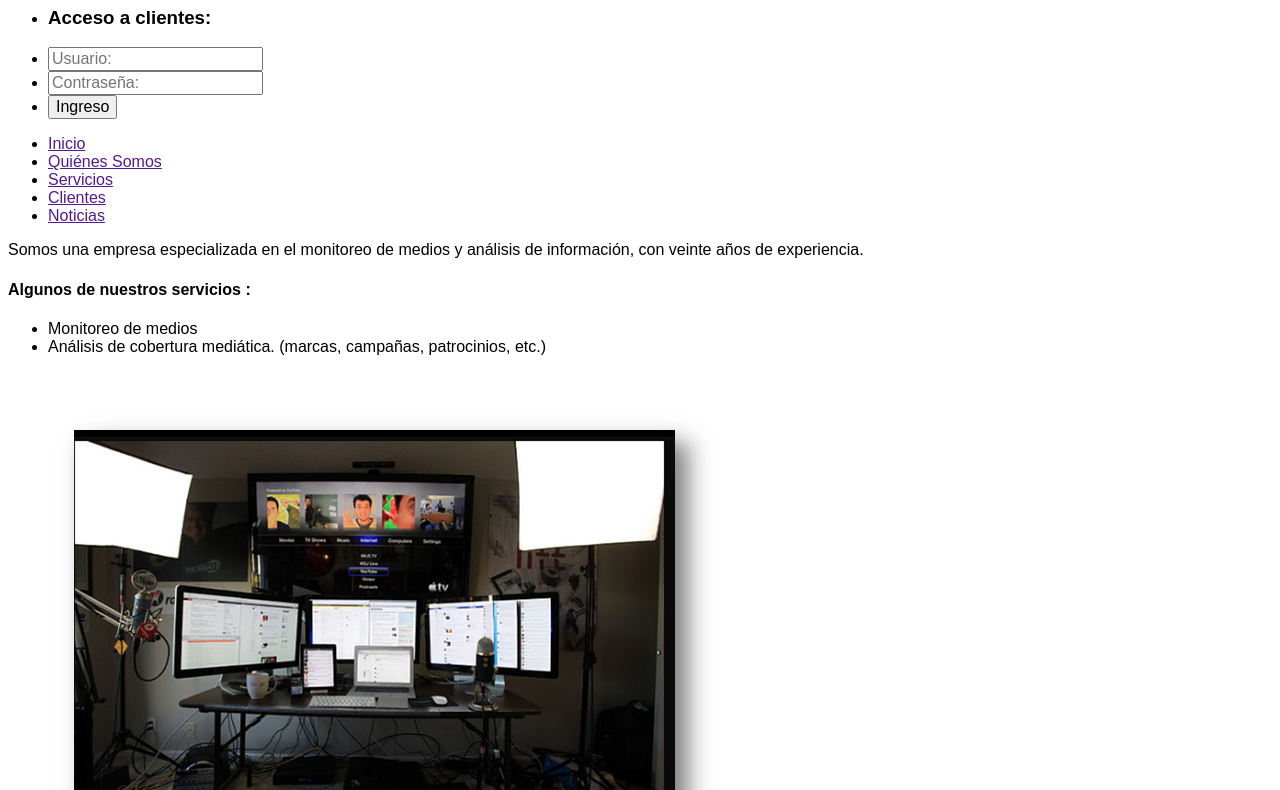
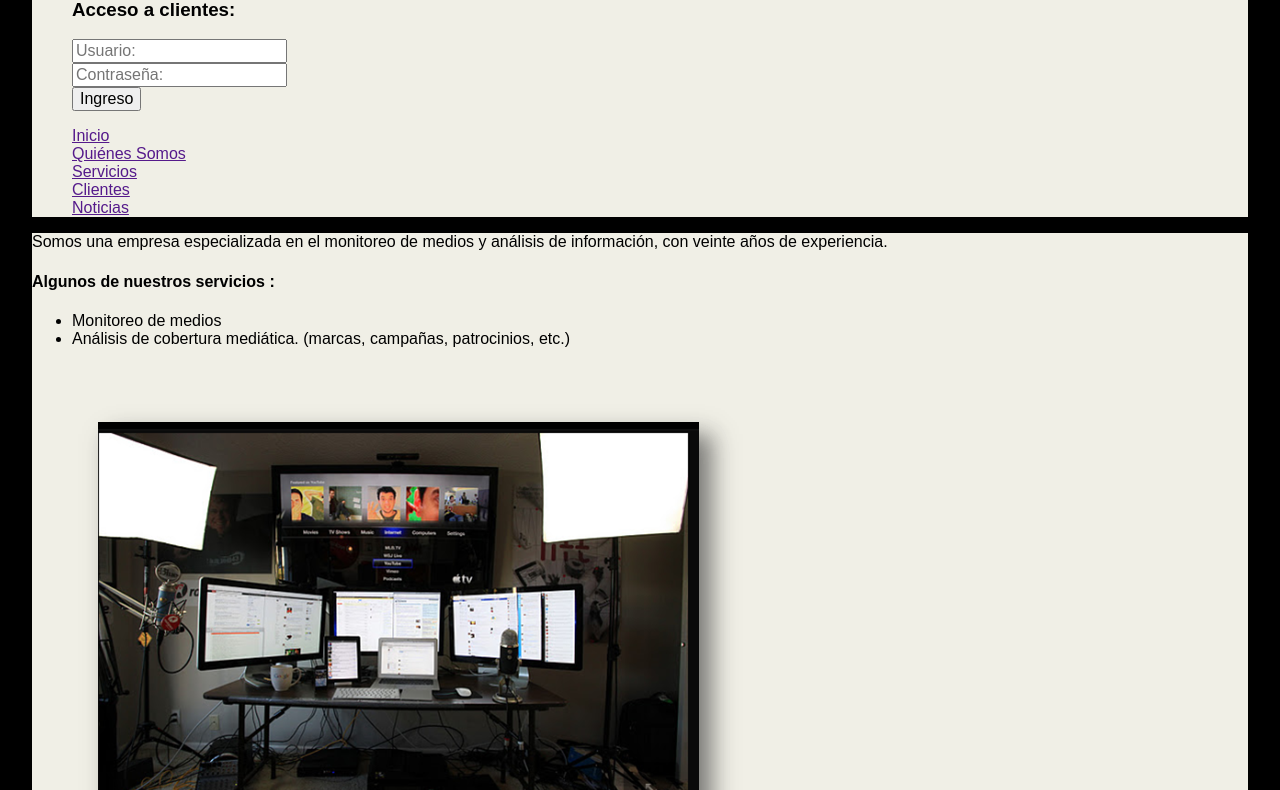
Before and after one commit to isaacBats/demo.opemedios, a plain HTML site: page index.html in a window 1280 px wide. Shown: the part 250-1040 px from the top of the page. Drawn offline with Linux system fonts and the light colour scheme.

Commit message:
Se crearon estilos para la pag en general

```diff
--- a/css/styleOpera.css
+++ b/css/styleOpera.css
@@ -1,70 +1,11 @@
 body{
 	background-color: black;
-	margin: 0;
-
 }
 
-.header{
+header, main, footer {
 	background-color: #F0EFE6;
-	display: table;
 	margin: 0 auto;
 	width: 95%;
-
-}
-	.header_logo{
-		display: table-cell;
-		font-family: 'Lato', sans-serif;
-		max-width: 530px;
-		max-height: 225px;
-	}
-
-.form_acces{
-	display: table-cell;
-	text-align: center;
-}
-	.form_acces_list{
-		display: inline-block;
-	}
-
-	.form_acces_item{
-		display: block;
-		margin: .3em auto;
-		padding: .1em;
-		/*text-align: center;*/
-	}
-
-		.form_acces_title{
-			margin: 0;
-		}
-
-.menu{
-	background-color: #00659B;
-	display: table-row;
-	width: 100%;
-}
-	.menu_list{
-		width: 100%;
-	}
-	.menu_item{
-		display: inline-block;
-		/*margin: 0 1.5rem;
-		padding: .2em;
-		width: 20%;*/
-		height: 40px;
-		text-align: center;
-		width: 90px;
-	}
-
-.container{
-	background-color: #F0EFE6;
-	display: table-cell;
-	margin: 0 auto;
-	width: 95%;
-}
-
-
-.img_width_100{
-	max-width: 100%;
 }
 
 .lstyle_none{
--- a/index.html
+++ b/index.html
@@ -7,7 +7,7 @@
 	<meta name="robots" content="all">
 	<meta name="viewport" content="width=device-width, initial-scale=1, maximum-scale=1, user-scalable=no">
 	<title>OPEMEDIOS</title>
-	<!-- <link rel="stylesheet" type="text/css" href="css/styleOpera.css"> -->
+	<link rel="stylesheet" type="text/css" href="css/styleOpera.css">
 	<link rel="stylesheet" type="text/css" href="css/normalize.css">
 	<link rel="shortcut icon" href="images/operamedios.ico">
 	<!-- Fuentes de google -->
@@ -75,8 +75,8 @@
 						<p>Tel. 5584-6410   Email: atencion@opemedios.com.mx</p>
 					</article>
 				</li>
-				<li>Facebook</li>
-				<li>Twitter</li>
+				<li>&#xe427;</li>
+				<li>&#xe485;</li>
 			</ul>
 		</nav>
 	</footer>
```
Also changed, not shown: css/normalize.css.
